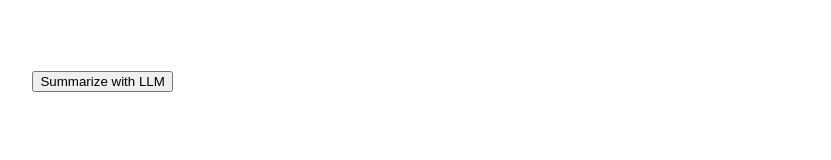
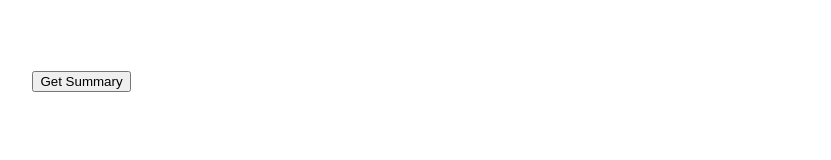
Before and after one commit to aygalic/portfolio, a Next.js app in the folder nextjs-blog/: page /tiny_llama in a window 1280 px wide. Shown: the part 1171-1331 px from the top of the page, without its empty margins (102-933 px from the left). Built offline with nearby package versions, Linux system fonts and the light colour scheme; no server answers.

Commit message:
feat: using streaming API

```diff
--- a/nextjs-blog/pages/tiny_llama.js
+++ b/nextjs-blog/pages/tiny_llama.js
@@ -3,7 +3,7 @@ import Image from 'next/image';
 import styles from '../styles/Home.module.css';
 import { Header } from '../components/header'
 import { Footer } from '../components/footer'
-import { useState, useEffect } from 'react';
+import { useState, useEffect, useRef } from 'react';
 
 async function getRandomWikipediaArticle() {
   const url = "https://en.wikipedia.org/w/api.php";
@@ -87,6 +87,11 @@ export default function LLMDemo() {
   const [loading, setLoading] = useState(true);
   const [summarizing, setSummarizing] = useState(false);
 
+  const [streamingSummary, setStreamingSummary] = useState('');
+  const [isStreaming, setIsStreaming] = useState(false);
+  const streamingApiUrl = 'https://aygalic-tiny-llama.hf.space/llm_on_cpu_stream';
+
+
   useEffect(() => {
     fetchRandomArticle();
   }, []);
@@ -112,6 +117,43 @@ export default function LLMDemo() {
     setLlmSummary(summary || 'Failed to generate summary.');
     setSummarizing(false);
   };
+
+  const handleStreamingSummarize = async () => {
+    setIsStreaming(true);
+    setStreamingSummary('');
+
+    try {
+      const response = await fetch(streamingApiUrl, {
+        method: 'POST',
+        headers: {
+          'Content-Type': 'application/json',
+        },
+        body: JSON.stringify({ item: `Make a very concise summary of the following article: ${articleContent}` }),
+      });
+
+      const reader = response.body.getReader();
+      const decoder = new TextDecoder();
+
+      while (true) {
+        const { value, done } = await reader.read();
+        if (done) break;
+
+        const chunk = decoder.decode(value);
+        const lines = chunk.split('\n\n');
+        for (const line of lines) {
+          if (line.startsWith('data: ')) {
+            const token = line.slice(6);
+            setStreamingSummary(prev => prev + token);
+          }
+        }
+      }
+    } catch (error) {
+      console.error('Error in streaming summary:', error);
+    } finally {
+      setIsStreaming(false);
+    }
+  };
+
 
     return (
     <div className={styles.container}>
@@ -166,6 +208,7 @@ export default function LLMDemo() {
           </div>
         </div>
 
+        <div className={styles.hidden} >
           <div className={styles.subframe}>
             <button onClick={handleSummarize} disabled={loading || summarizing} >
               {summarizing ? 'Summarizing...' : 'Summarize with LLM'}
@@ -179,6 +222,20 @@ export default function LLMDemo() {
               </div>
             )}
           </div>
+        </div>
+
+        <div className={styles.subframe}>
+          <button onClick={handleStreamingSummarize} disabled={loading || isStreaming}>
+            {isStreaming ? 'Generating Summary...' : 'Get Summary'}
+          </button>
+          {streamingSummary && (
+            <div>
+              <h3>Streaming LLM Summary</h3>
+              <div>{streamingSummary}</div>
+            </div>
+          )}
+        </div>
+
       </main>
 
       <Footer />
```
Lines whose indentation alone changed are shown as unchanged.
